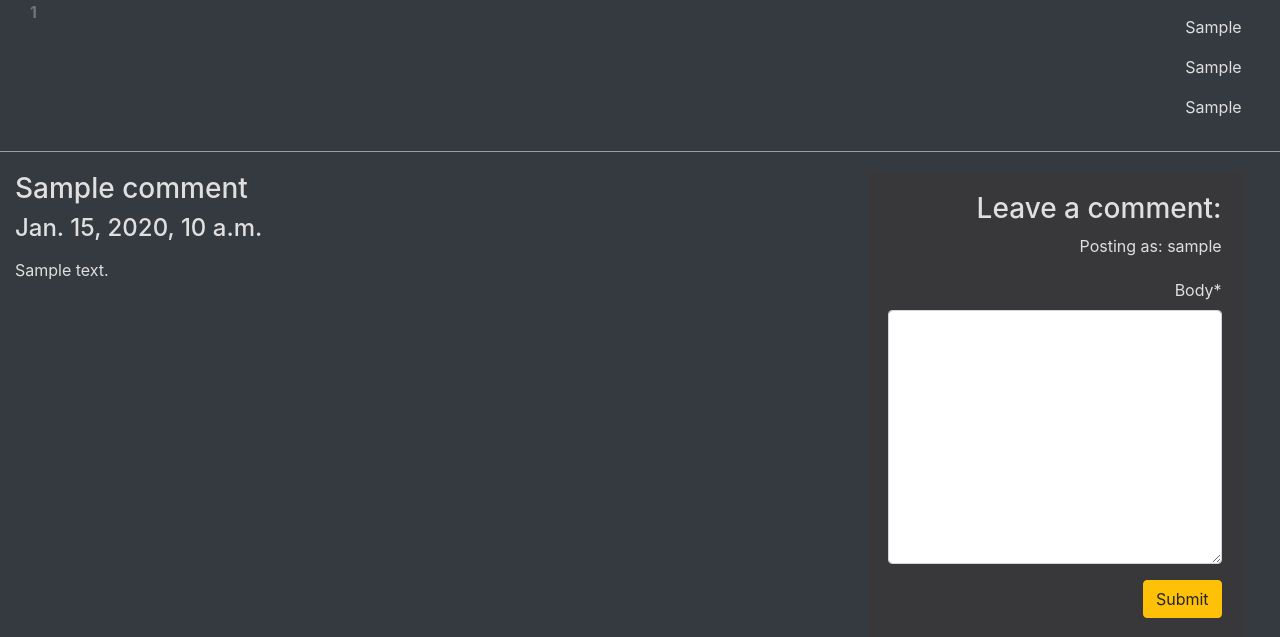
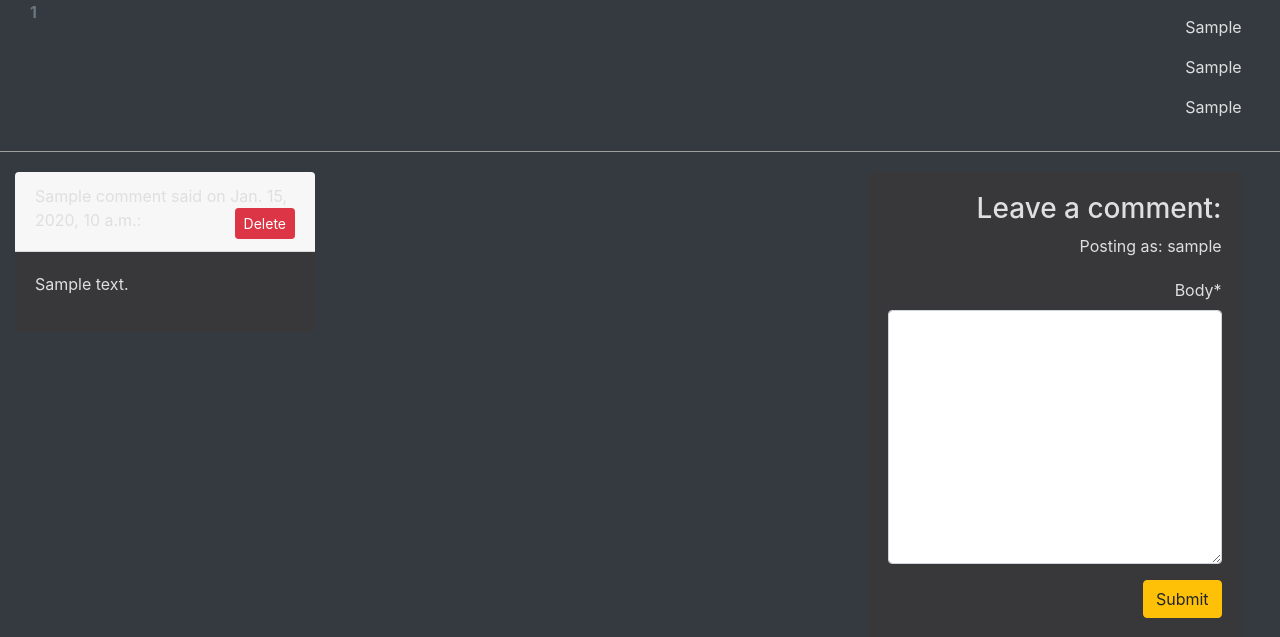
Before and after one commit to JeffreyBull76/CI_project4, a Django app: a page that uses templates/image_post.html in a window 1280 px wide. Shown: the part 240-877 px from the top of the page. Run offline with Django 3.2, Linux system fonts and the light colour scheme; a user stored in the database is signed in; tables that the repository leaves empty hold one stand-in row (values such as "Sample post"); some libraries are stand-ins or nearby versions.

Commit message:
add comment delete function

```diff
--- a/digigallery/forms.py
+++ b/digigallery/forms.py
@@ -17,7 +17,7 @@ class SubmitForm(forms.ModelForm):
         model = Post
         fields = ['title', 'prompt', 'negprompt', 'method', 'featured_image']
 
-    featured_image = forms.ImageField(required=False)
+    featured_image = forms.ImageField(required=True)
 
     def __init__(self, *args, **kwargs):
         self.author = kwargs.pop('author', None)
--- a/digigallery/urls.py
+++ b/digigallery/urls.py
@@ -1,6 +1,6 @@
 from . import views
 from django.urls import path
-from .views import AuthorPostList, PostDeleteView
+from .views import AuthorPostList, PostDeleteView, CommentDeleteView
 
 
 urlpatterns = [
@@ -11,4 +11,5 @@ urlpatterns = [
     path('account.html', views.AuthorPostList.as_view(), name='account_posts'),
     path('delete/<slug:slug>/', PostDeleteView.as_view(), name='delete_post'),
     path('<slug:slug>/update/', views.PostUpdateView.as_view(), name='post_update'),  # noqa
+    path('comment/<int:pk>/delete/', CommentDeleteView.as_view(), name='comment_delete'),  # noqa
 ]
--- a/digigallery/views.py
+++ b/digigallery/views.py
@@ -4,7 +4,7 @@ from django.http import HttpResponseRedirect
 from django.contrib import messages
 from django.contrib.auth.mixins import LoginRequiredMixin
 from cloudinary import api as cloudinary_api
-from .models import Post
+from .models import Post, Comment
 from .forms import CommentForm, SubmitForm
 
 
@@ -151,3 +151,12 @@ class PostUpdateView(View):
         post.method = request.POST.get('method')
         post.save()
         return redirect('account_posts')
+
+
+class CommentDeleteView(LoginRequiredMixin, View):
+    def get(self, request, pk):
+        comment = get_object_or_404(Comment, pk=pk)
+        comment.delete()
+
+        messages.error(request, 'You are not authorized to delete this!')
+        return redirect('post_detail', slug=comment.post.slug)
--- a/templates/image_post.html
+++ b/templates/image_post.html
@@ -62,13 +62,22 @@
   <div class="row d-flex">
     <div class="col-lg-8 col-md-8 col-sm-12">
       <!-- comments section -->
-      {% for comment in comments reversed %}
-      <div>
-        <h3>{{ comment.name }}</h3>
-        <h4>{{ comment.created_on }}</h4>
-        <p>{{ comment.body | linebreaks }}</p>
+      {% for comment in post.comments.all %}
+      <div class="card mb-3">
+        <div class="card-header">
+          {{ comment.name }} said on {{ comment.created_on }}:
+          {% if user.is_authenticated %}
+          <a href="{% url 'comment_delete' pk=comment.pk %}" class="btn btn-danger btn-sm float-right">Delete</a>
+          {% endif %}
+        </div>
+        <div class="card-body">
+          <p>{{ comment.body }}</p>
+        </div>
       </div>
+      {% empty %}
+      <p>No comments yet.</p>
       {% endfor %}
+
     </div>
 
     <div class="col-lg-4 col-md-4 col-sm-12 text-right">
```
